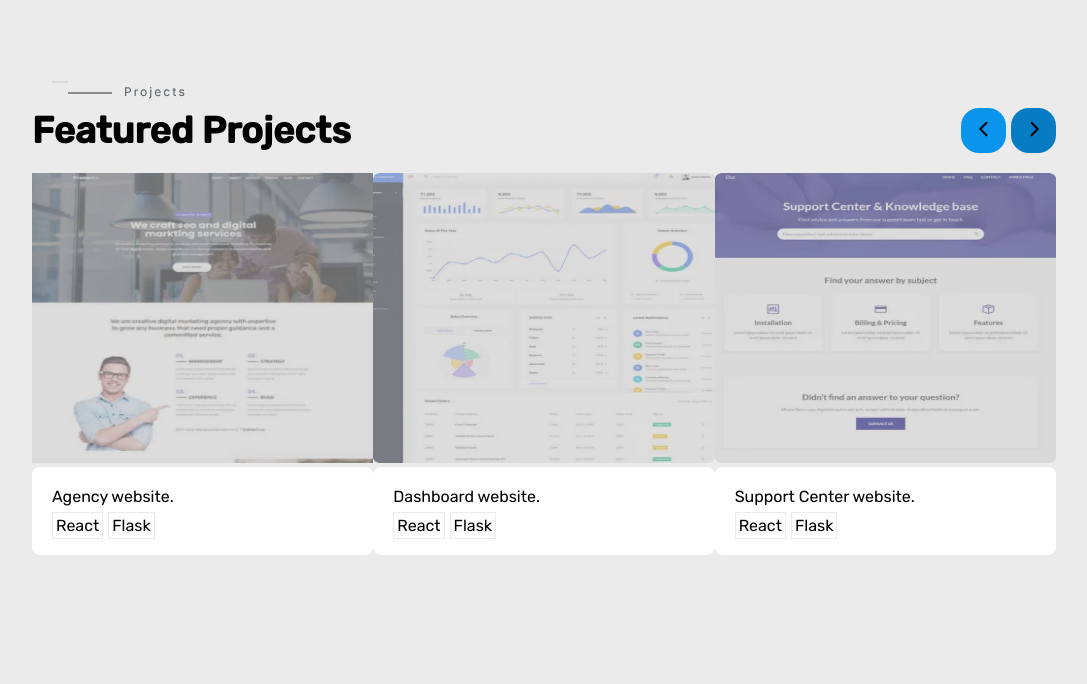
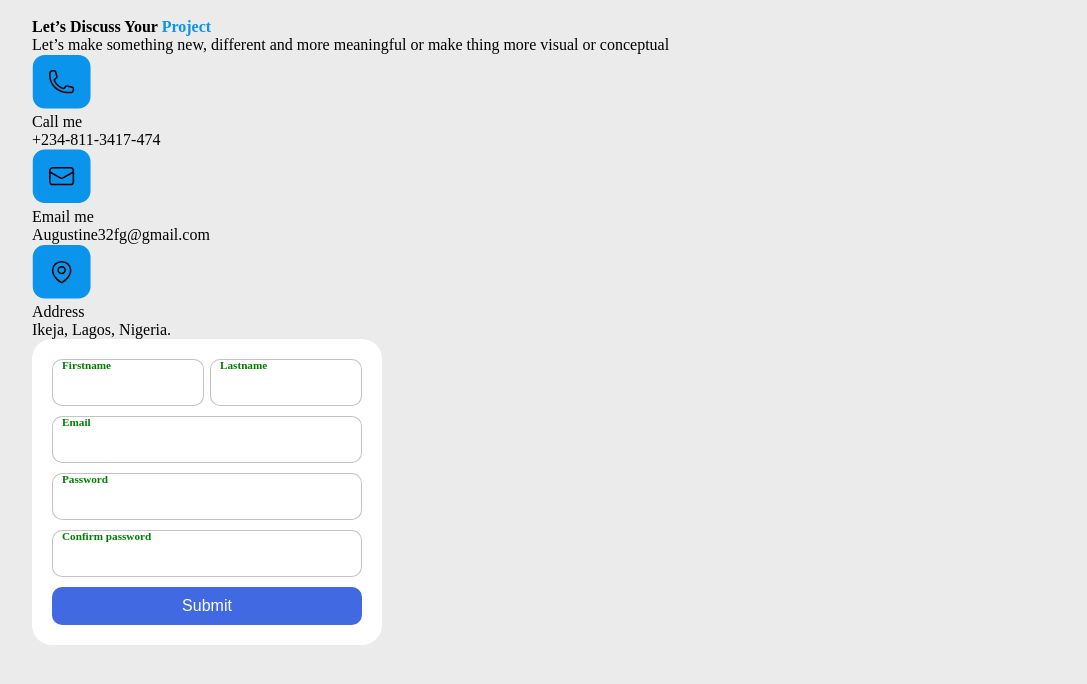
Before and after one commit to 010binary/Portfolio, a React (Vite) app: page / in a window 1280 px wide. Shown: the top 684 px of the page, without its empty margins (96-1183 px from the left). Built offline with nearby package versions, Linux system fonts and the light colour scheme; a web font is replaced by a local one.

Commit message:
contact form completed

```diff
--- a/src/App.jsx
+++ b/src/App.jsx
@@ -1,10 +1,10 @@
 import "./App.scss";
-import Project from "./components/projects/Project";
+import Contact from "./components/contact/Contact";
 
 function App() {
   return (
     <div className="container">
-      <Project />
+      <Contact />
     </div>
   );
 }
--- a/src/components/contact/Contact.jsx
+++ b/src/components/contact/Contact.jsx
@@ -1,8 +1,107 @@
 import "./Contact.scss";
-import {} from "../Icons";
+import { Phone, Message, Location } from "../Icons";
 
 const Contact = () => {
-  return <div>Contact</div>;
+  return (
+    <div className="contact__section">
+      <img src="" alt="" />
+      <div className="contact__section--header">
+        <h4>
+          Let’s Discuss Your <span className="blue-text">Project</span>
+        </h4>
+        <p>
+          Let’s make something new, different and more meaningful or make thing
+          more visual or conceptual
+        </p>
+      </div>
+      <div className="contact__section--content">
+        <div className="contact__section--content--sidebar">
+          <div className="call-me">
+            <div className="img">
+              <img src={Phone} alt=" Phone icon" />
+            </div>
+            <div className="information">
+              <p className="label">Call me</p>
+              <p>+234-811-3417-474</p>
+            </div>
+          </div>
+          <div className="Email me">
+            <div className="img">
+              <img src={Message} alt="Email icon" />
+            </div>
+            <div className="information">
+              <p className="label">Email me</p>
+              <p>Augustine32fg@gmail.com</p>
+            </div>
+          </div>
+          <div className="Address">
+            <div className="img">
+              <img src={Location} alt="Location icon" />
+            </div>
+            <div className="information">
+              <p className="label">Address</p>
+              <p>Ikeja, Lagos, Nigeria.</p>
+            </div>
+          </div>
+        </div>
+        <div className="contact__section--content--form">
+          <form className="form">
+            <div className="flex">
+              <label>
+                <input
+                  className="input"
+                  type="text"
+                  placeholder=""
+                  required=""
+                />
+                <span>Firstname</span>
+              </label>
+
+              <label>
+                <input
+                  className="input"
+                  type="text"
+                  placeholder=""
+                  required=""
+                />
+                <span>Lastname</span>
+              </label>
+            </div>
+
+            <label>
+              <input
+                className="input"
+                type="email"
+                placeholder=""
+                required=""
+              />
+              <span>Email</span>
+            </label>
+
+            <label>
+              <input
+                className="input"
+                type="password"
+                placeholder=""
+                required=""
+              />
+              <span>Password</span>
+            </label>
+            <label>
+              <input
+                className="input"
+                type="password"
+                placeholder=""
+                required=""
+              />
+              <span>Confirm password</span>
+            </label>
+            <button className="submit">Submit</button>
+          </form>
+        </div>
+      </div>
+    </div>
+  );
 };
 
 export default Contact;
--- a/src/components/contact/Contact.scss
+++ b/src/components/contact/Contact.scss
@@ -1 +1,72 @@
 @import "../../Scss/reset";
+
+.form {
+  display: flex;
+  flex-direction: column;
+  gap: 10px;
+  max-width: 350px;
+  background-color: #fff;
+  padding: 20px;
+  border-radius: 20px;
+  position: relative;
+}
+
+.flex {
+  display: flex;
+  width: 100%;
+  gap: 6px;
+}
+
+.form label {
+  position: relative;
+}
+
+.form label .input {
+  width: 100%;
+  padding: 10px 10px 20px 10px;
+  outline: 0;
+  border: 1px solid rgba(105, 105, 105, 0.397);
+  border-radius: 10px;
+}
+
+.form label .input + span {
+  position: absolute;
+  left: 10px;
+  top: 15px;
+  color: grey;
+  font-size: 0.9em;
+  cursor: text;
+  transition: 0.3s ease;
+}
+
+.form label .input:placeholder-shown + span {
+  top: 15px;
+  font-size: 0.9em;
+}
+
+.form label .input:focus + span,
+.form label .input:valid + span {
+  top: 0px;
+  font-size: 0.7em;
+  font-weight: 600;
+}
+
+.form label .input:valid + span {
+  color: green;
+}
+
+.submit {
+  border: none;
+  outline: none;
+  background-color: royalblue;
+  padding: 10px;
+  border-radius: 10px;
+  color: #fff;
+  font-size: 16px;
+  transform: 0.3s ease;
+}
+
+.submit:hover {
+  background-color: rgb(56, 90, 194);
+  cursor: pointer;
+}
```
Also changed, not shown: src/Scss/_reset.scss (line endings or trailing spaces).
